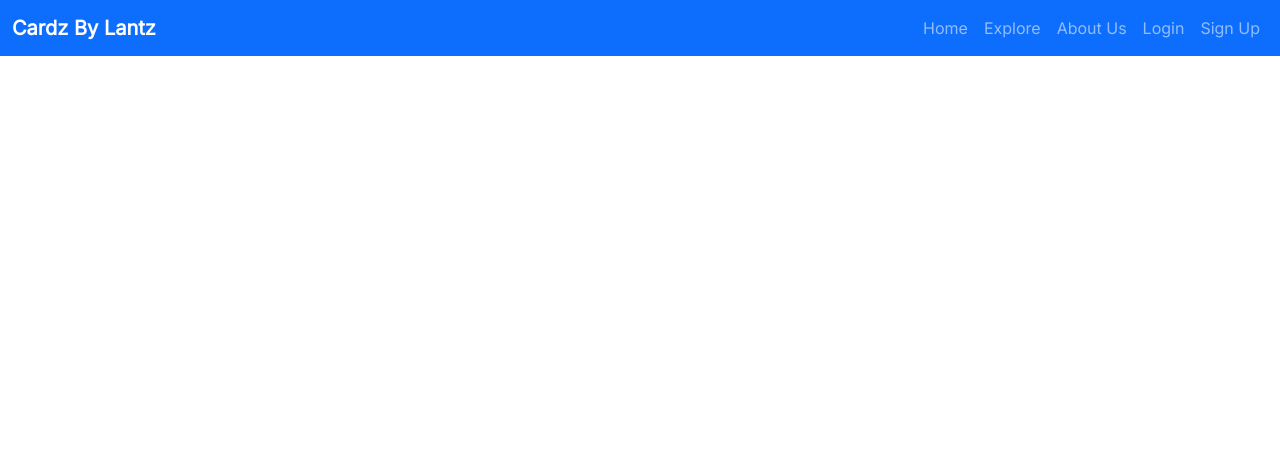
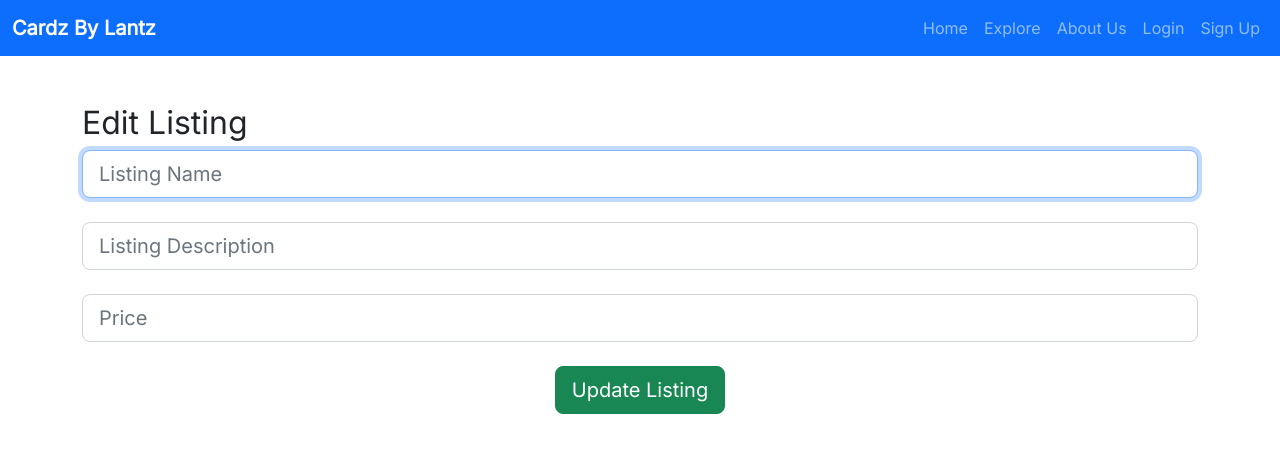
Before and after one commit to muic-trading-cards/backend, a Flask app: template app/templates/edit_listing.html in a window 1280 px wide. Shown: the top 453 px of the page. Run offline with Flask 3, Linux system fonts and the light colour scheme; the template is opened without the code that fills it, so the values that code supplies are empty.

Commit message:
fix: old owner can no longer resell a sold card, remove edit button for old owner for listing, edit_listing page updated to reflect appropriate fields

```diff
--- a/app/shared.py
+++ b/app/shared.py
@@ -1,6 +1,6 @@
 #configs live here, like the database engine creds
 import os
-# from app.credentials import *
+from app.credentials import *
 
 db_user     = os.environ.get("mysql_user")
 db_password = os.environ.get("mysql_password")
--- a/app/templates/edit_listing.html
+++ b/app/templates/edit_listing.html
@@ -1,21 +1,26 @@
 {% extends "base.html" %}
 {% block content %}
-<!-- <div class="container rounded bg-white mt-5 mb-5">
-  <div class="card flex-row position-relative bg-light mx-auto mb-3" style="max-width: 50rem;">
-      <img class="card-img-left example-card-img-responsive" src="{{card_images[listing.card_id]}}" width='300' hight='400'/>
-      <div class="card-body">
-        <h3 class="card-title h2 h4-mm">Status: {{listing.listing_status}}</h3>
-        <h4 class="card-title h5 h4-sm">Name: {{listing.listing_name}}</h4>
-        <h4 class="card-title h5 h4-sm">Description: {{listing.listing_description}}</h4>
-        <h4 class="card-title h5 h4-sm">Price: {{listing.listing_price}} ฿</h4>
+<div class="container rounded bg-white mt-5 mb-5">
+    <h2>Edit Listing</h2>
+  <form method="POST" class="needs-validation" action="{{url_for('listing.edit_listing', listing_id = lid)}}">
+      <div class="form-outline mb-4">
+        <input type="text" name="listing_name"
+        class="form-control form-control-lg" placeholder="Listing Name" autofocus=""
+        value='{{listing_name if listing_name}}' required/>
       </div>
-      {% if not listing.owner_id == current_user.id %}
-      <div>
-        <form action="/buy_listing/{{listing.id}}" method="POST">
-            <button type="submit" class="btn btn-primary">Buy Card</button>
-          </form>
-        </div>
-      {% endif %}
+      <div class="form-outline mb-4">
+        <input type="text" name="listing_description"
+        class="form-control form-control-lg" placeholder="Listing Description"
+        value='{{listing_description if listing_description}}'required/>
+      </div>
+      <div class="form-outline mb-4">
+          <input type="text" name="listing_price" class="form-control form-control-lg" placeholder="Price"
+          value='{{listing_price if listing_price}}' required/>
+      </div>
+      <div class="d-flex justify-content-center">
+        <button type="submit"
+          class="btn btn-success btn-block btn-lg">Update Listing</button>
+      </div>
+    </form>
   </div>
-</div> -->
 {% endblock %}
--- a/app/templates/view_card.html
+++ b/app/templates/view_card.html
@@ -10,9 +10,11 @@
           <h4 class="card-title h5 h4-sm">Description: {{card.card_description}}</h4>
           <h4 class="card-title h5 h4-sm">Category: {{category.category_name}}</h4>
           <h4 class="card-title h5 h4-sm">Category Description: {{category.category_description}}</h4>
+          {% if current_user.id == card.owner_id %}
           <form action="{{url_for('listing.create_listing', card_id = card.id)}}">
             <input type="submit" value="Sell" class="btn btn-primary">
           </form>
+          {% endif %}
           <!--Check to see if the current user owns this card-->
           {% if current_user.id == card.owner_id %}
             <form method="post" action="/delete_card/{{card.id}}" >
```
Also changed, not shown: app/listing.py (+5 -2 lines), app/templates/view_listing.html (+8 -0 lines).
